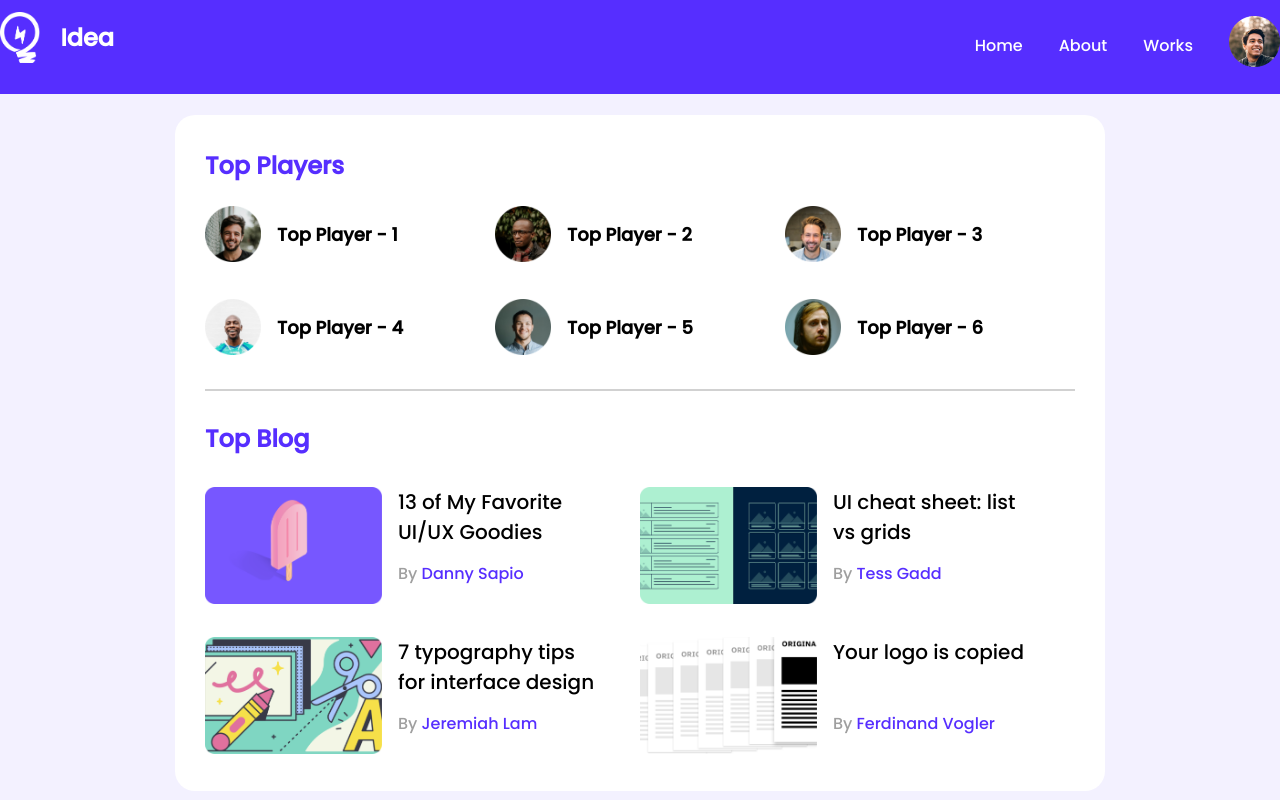
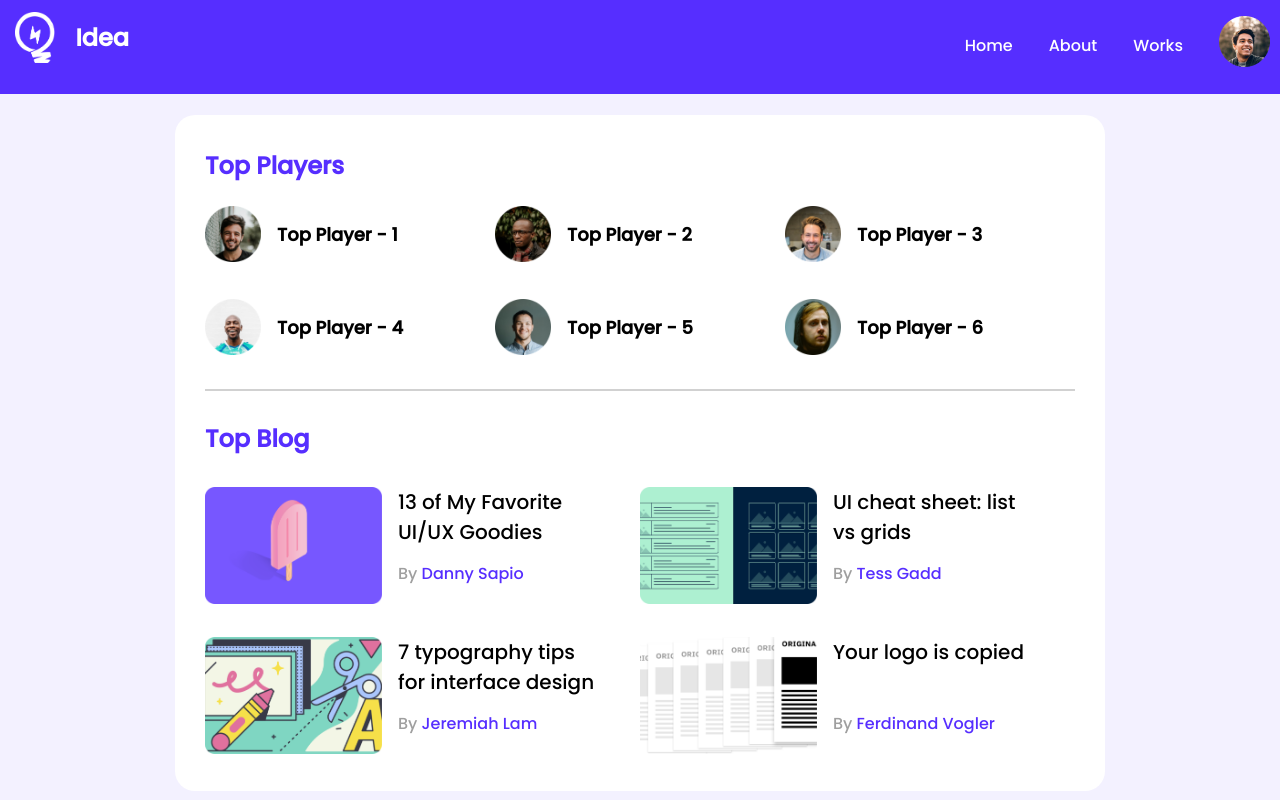
Before and after one commit to sumon6638-sm/leader-board, a plain HTML site: page index.html in a window 1280 px wide. Shown: the top 800 px of the page. Drawn offline with Linux system fonts and the light colour scheme.

Commit message:
last-check

```diff
--- a/css/style.css
+++ b/css/style.css
@@ -16,6 +16,7 @@ nav .content{
     height: 94px;
     position: sticky;
     margin: auto;
+    padding-left: 15px;
 }
 
 nav .logo{
@@ -36,11 +37,13 @@ nav .logo h2{
 
 nav .menu{
     float: right;
+    margin-right: 15px;
 }
 
 nav .menu ul{
     display: flex;
     align-items: center;
+    margin-right: 10px;
 }
 
 nav .menu ul li{
```
